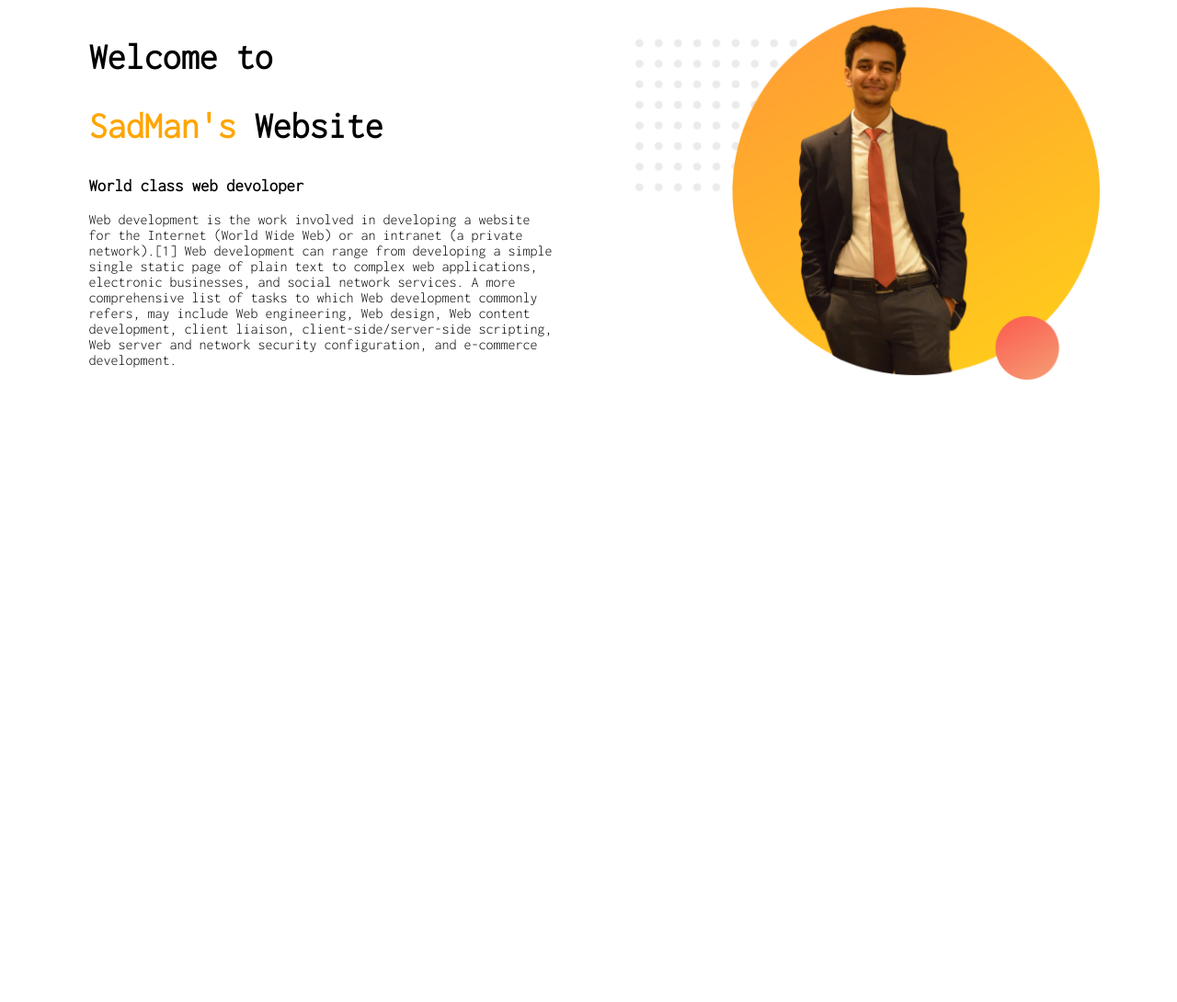
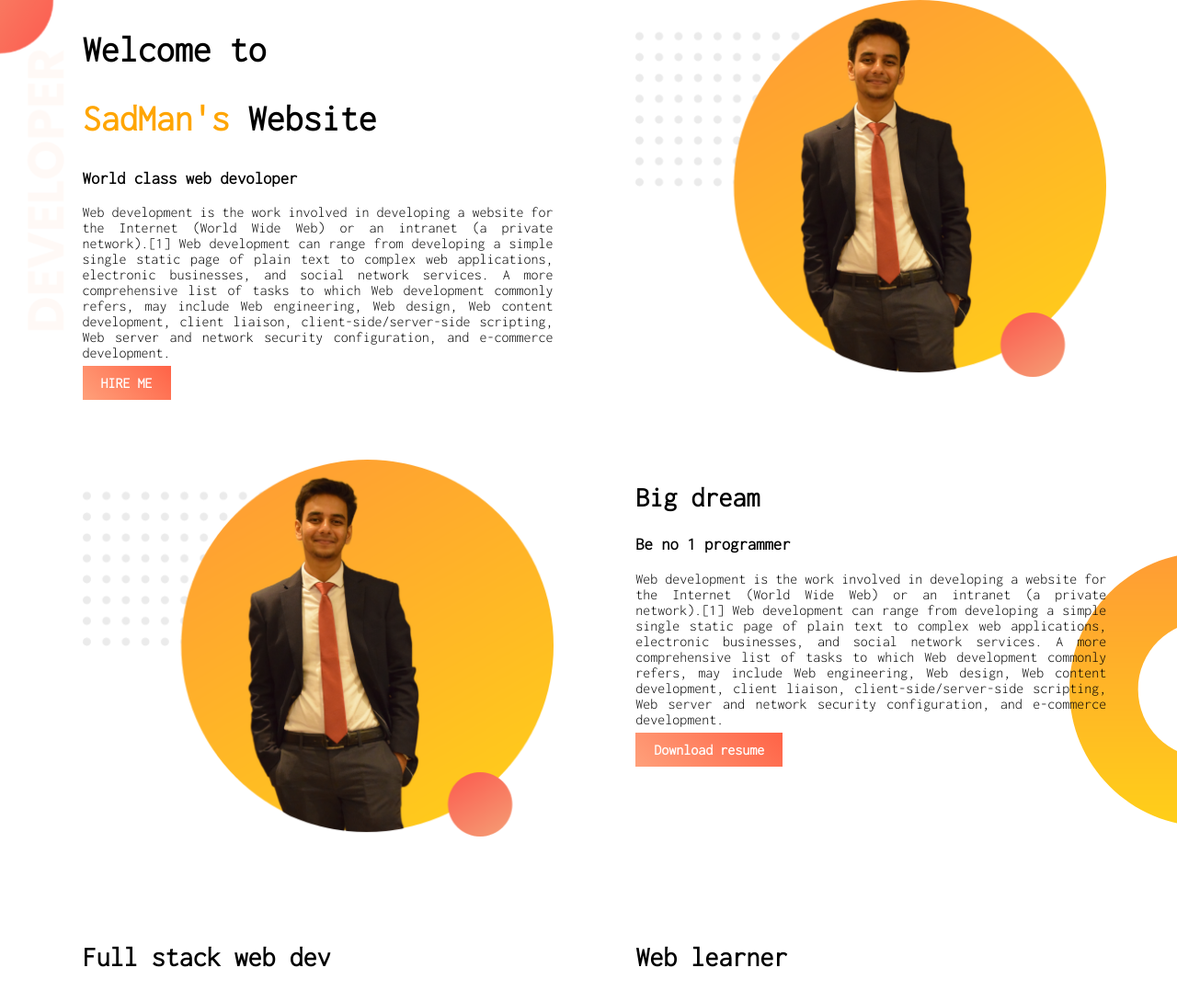
Before and after one commit to sad-man15/sadman-portfolio, a plain HTML site: page index.html in a window 1280 px wide. Shown: the whole page at 92% size. Before the commit the page ends 800 px from the top, so only its background shows below. Drawn offline with Linux system fonts and the light colour scheme.

Commit message:
text aligned

```diff
--- a/index.html
+++ b/index.html
@@ -7,16 +7,37 @@
     <link rel="stylesheet" href="style.css">
 </head>
 <body>
-    <section>
+    <section class="top-banner">
         <div class="halfwidth">
             <h1>Welcome to</h1>
             <h1><span id="name">SadMan's</span> Website</h1>
             <h3>World class web devoloper</h3>
             <p>Web development is the work involved in developing a website for the Internet (World Wide Web) or an intranet (a private network).[1] Web development can range from developing a simple single static page of plain text to complex web applications, electronic businesses, and social network services. A more comprehensive list of tasks to which Web development commonly refers, may include Web engineering, Web design, Web content development, client liaison, client-side/server-side scripting, Web server and network security configuration, and e-commerce development. </p>
+            <a class= "button" target="_blank" href="https://www.linkedin.com/in/k-m-sadman-akib-094097216/"> HIRE ME </a>
         </div>
         <div class="halfwidth">
             <img src="images/sadman.png" alt="">
         </div>
     </section>
+    <section class="dream">
+        <div class="halfwidth">
+            <img src="images/sadman.png" alt="">
+        </div>
+        <div class="halfwidth">
+            <h2>Big dream</h2>
+            <h3>Be no 1 programmer</h3>
+            <p>Web development is the work involved in developing a website for the Internet (World Wide Web) or an intranet (a private network).[1] Web development can range from developing a simple single static page of plain text to complex web applications, electronic businesses, and social network services. A more comprehensive list of tasks to which Web development commonly refers, may include Web engineering, Web design, Web content development, client liaison, client-side/server-side scripting, Web server and network security configuration, and e-commerce development. </p>
+            <a class= "button" target="blank" href="https://www.linkedin.com/in/k-m-sadman-akib-094097216/"> Download resume </a>
+        </div>
+    </section>
+    <section class="experiences">
+        <div class="halfwidth">
+            <h2>Full stack web dev</h2>
+        </div>
+        <div class="halfwidth">
+            <h2>Web learner</h2>
+        </div>
+
+    </section>
 </body>
 </html>
--- a/style.css
+++ b/style.css
@@ -1,12 +1,17 @@
 h1{
     font-size: 40px;
+}
+h2{
+    font-size: 30px;
 }
 #name{
     /*font-family: 'Dancing Script', cursive;*/
     color: orange;
 }
 body{
+    margin: 0%;
     font-family: 'Inconsolata', monospace;
+    text-align: justify;
 }
 .halfwidth{
     width: 40%;
@@ -17,3 +22,22 @@ body{
 .halfwidth img{
     width: 100%;
 }
+.top-banner{
+    background-image: url("images/top-banner.png");
+    background-repeat: no-repeat;
+}
+section{
+    height: 500px;
+}
+.button{
+    text-decoration: none;
+    background-image: linear-gradient(45deg,lightsalmon,tomato);
+    padding: 10px 20px;
+    color: white;
+    font-weight: 700;
+}
+.dream{
+    background-image: url("images/dream-bg.png");
+    background-repeat: no-repeat;
+    background-position: right;
+}
```
